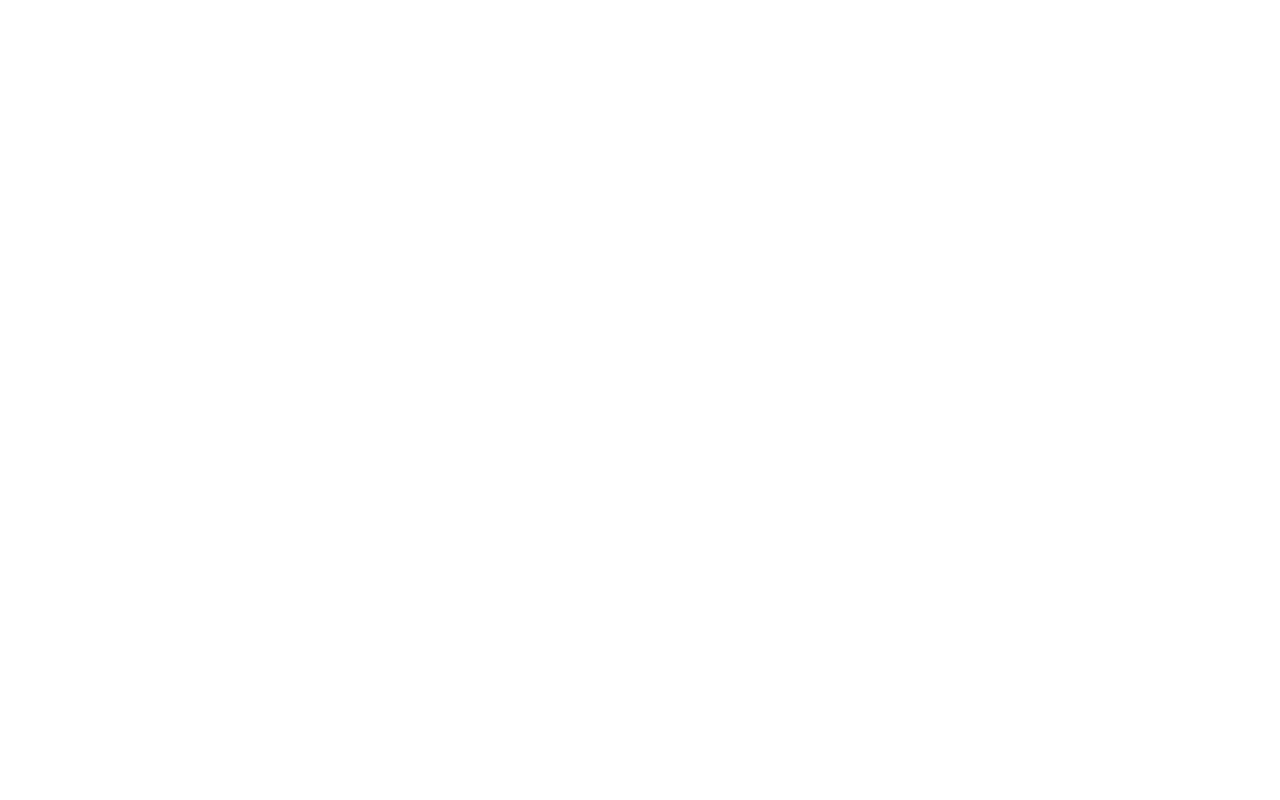
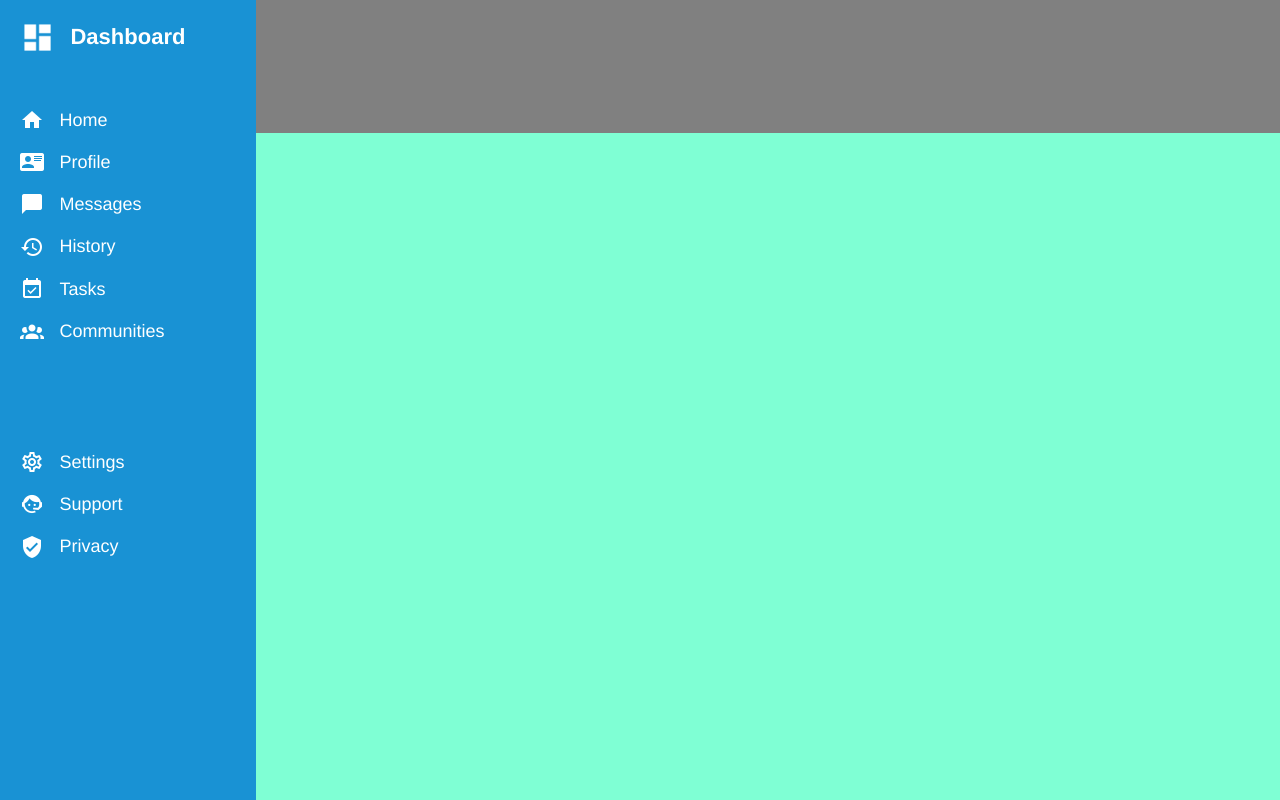
Before and after one commit to radwan1112/admin_dashboard, a plain HTML site: page index.html in a window 1280 px wide. Drawn offline with Linux system fonts and the light colour scheme.

Commit message:
add html and css files

```diff
--- a/index.html
+++ b/index.html
@@ -1,12 +1,93 @@
 <!DOCTYPE html>
 <html lang="en">
-<head>
-    <meta charset="UTF-8">
-    <meta http-equiv="X-UA-Compatible" content="IE=edge">
-    <meta name="viewport" content="width=device-width, initial-scale=1.0">
-    <title>Document</title>
-</head>
-<body>
+  <head>
+    <meta charset="UTF-8" />
+    <meta http-equiv="X-UA-Compatible" content="IE=edge" />
+    <meta name="viewport" content="width=device-width, initial-scale=1.0" />
+    <title>Admin Dashboard</title>
+    <link rel="stylesheet" href="reset.css" />
+    <link rel="stylesheet" href="style.css" />
+  </head>
+  <body>
+    <div class="sidebar">
+      <div class="logo">
+        <img src="images/view-dashboard.png" alt="icon" /><span>Dashboard</span>
+      </div>
 
-</body>
+      <div class="nav1">
+        <ul>
+          <li>
+            <a href="#"
+              ><img src="images/home.png" alt="" /><span>Home</span></a
+            >
+          </li>
+          <li>
+            <a href="#">
+              <img src="images/card-account-details.png" alt="" /><span
+                >Profile</span
+              >
+            </a>
+          </li>
+          <li>
+            <a href="#"
+              ><img src="images/message.png" alt="" /><span>Messages</span></a
+            >
+          </li>
+          <li>
+            <a href="#"
+              ><img src="images/history.png" alt="" /><span>History</span></a
+            >
+          </li>
+          <li>
+            <a href="#"
+              ><img src="images/calendar-check.png" alt="" /><span
+                >Tasks</span
+              ></a
+            >
+          </li>
+          <li>
+            <a href="#">
+              <img src="images/account-group.png" alt="" /><span
+                >Communities</span
+              >
+            </a>
+          </li>
+        </ul>
+      </div>
+
+      <div class="nav2">
+        <ul>
+          <li>
+            <a href=""
+              ><img src="images/cog-outline.png" alt="" /><span
+                >Settings</span
+              ></a
+            >
+          </li>
+          <li>
+            <a href=""
+              ><img src="images/face-agent.png" alt="" /><span>Support</span></a
+            >
+          </li>
+          <li>
+            <a href=""
+              ><img src="images/shield-check.png" alt="" /><span
+                >Privacy</span
+              ></a
+            >
+          </li>
+        </ul>
+      </div>
+    </div>
+
+    <header class="grid-item">
+
+
+
+
+
+    </header>
+
+    <main class="grid-item"></main>
+  </body>
 </html>
--- /dev/null
+++ b/reset.css
@@ -0,0 +1,47 @@
+/* http://meyerweb.com/eric/tools/css/reset/
+   v2.0 | 20110126
+   License: none (public domain)
+*/
+html, body, div, span, applet, object, iframe,
+h1, h2, h3, h4, h5, h6, p, blockquote, pre,
+a, abbr, acronym, address, big, cite, code,
+del, dfn, em, img, ins, kbd, q, s, samp,
+small, strike, strong, sub, sup, tt, var,
+b, u, i, center,
+dl, dt, dd, ol, ul, li,
+fieldset, form, label, legend,
+table, caption, tbody, tfoot, thead, tr, th, td,
+article, aside, canvas, details, embed,
+figure, figcaption, footer, header, hgroup,
+menu, nav, output, ruby, section, summary,
+time, mark, audio, video {
+	margin: 0;
+	padding: 0;
+	border: 0;
+	font-size: 100%;
+	font: inherit;
+	vertical-align: baseline;
+}
+/* HTML5 display-role reset for older browsers */
+article, aside, details, figcaption, figure,
+footer, header, hgroup, menu, nav, section {
+	display: block;
+}
+body {
+	line-height: 1;
+}
+ol, ul {
+	list-style: none;
+}
+blockquote, q {
+	quotes: none;
+}
+blockquote:before, blockquote:after,
+q:before, q:after {
+	content: '';
+	content: none;
+}
+table {
+	border-collapse: collapse;
+	border-spacing: 0;
+}
--- a/style.css
+++ b/style.css
@@ -0,0 +1,91 @@
+*,
+::after,
+::before {
+  box-sizing: border-box;
+}
+
+:root {
+  --blue-color: #1992d4;
+}
+
+html {
+  font-size: 10px;
+  font-family: Helvetica, Arial, sans-serif;
+}
+
+body {
+  height: 100vh;
+  display: grid;
+  grid-template-columns: minmax(250px, 1fr) 4fr;
+  grid-template-rows: 1fr 5fr;
+}
+
+a {
+  color: #ffffff;
+  cursor: pointer;
+  text-decoration: none;
+}
+
+.sidebar {
+  font-size: 1.8rem;
+  color: #ffffff;
+  font-weight: 500;
+  line-height: 2;
+  padding: 15px 1% 15px 8%;
+  grid-column: 1;
+  grid-row: 1 / 3;
+  background-color: var(--blue-color);
+  display: grid;
+  grid-template-rows: 1fr 4fr 4fr;
+}
+
+header {
+  grid-column: 2 / 3;
+  background-color: gray;
+}
+
+main {
+  grid-column: 2 / 3;
+  background-color: aquamarine;
+}
+
+.logo {
+  place-self: top stretch;
+}
+
+.logo img {
+  width: 35px;
+  height: auto;
+}
+
+.logo span {
+  vertical-align: middle;
+  font-size: 2.2rem;
+  display: inline-block;
+  font-weight: 600;
+}
+
+.nav1 ul,
+.nav2 ul {
+  display: flex;
+  flex-direction: column;
+  align-items: flex-start;
+  gap: 5px;
+}
+
+.sidebar li:hover {
+  transform: scale(1.1);
+}
+
+.sidebar a:hover {
+  color: orange;
+}
+
+.sidebar img {
+  vertical-align: middle;
+  margin-right: 15px;
+}
+
+.sidebar li span {
+  vertical-align: middle;
+}
```
Also changed, not shown: images/account-group.png (added), images/calendar-check.png (added), images/card-account-details.png (added), images/cog-outline.png (added), images/face-agent.png (added), images/history.png (added), images/home.png (added), images/message.png (added), images/shield-check.png (added), images/view-dashboard.png (added).
